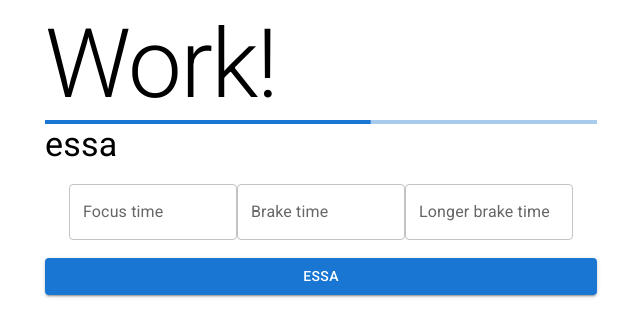
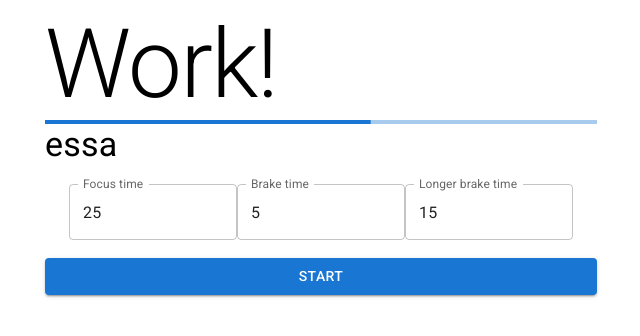
Before and after one commit to pjwegiel/pomodoro, a React (Create React App) app: page / in a window 1280 px wide. Shown: the top 336 px of the page, without its empty margins (319-959 px from the left). Built offline with nearby package versions, Linux system fonts and the light colour scheme.

Commit message:
added basic logic to form

```diff
--- a/src/Components/Form/Form.tsx
+++ b/src/Components/Form/Form.tsx
@@ -1,17 +1,46 @@
-import { TextField, Container, Button } from '@mui/material'
+import { Container, Button } from '@mui/material'
+import { useState } from 'react'
+import { NumberInputTextField } from '../NumberInputTextField/NumberInputTextField'
 
 export function Form(): JSX.Element {
+    const [focusTime, setFocusTime] = useState<number>(25)
+    const [brakeTime, setBrakeTime] = useState<number>(5)
+    const [longerBrakeTime, setLongerBrakeTime] = useState<number>(15)
     return (
         <>
             <br />
             <Container style={{ display: 'flex' }}>
-                <TextField type="number" label="Focus time" />
-                <TextField type="number" label="Brake time" />
-                <TextField type="number" label="Longer brake time" />
+                <NumberInputTextField
+                    label="Focus time"
+                    value={focusTime}
+                    onChangeEvent={(e) => {
+                        e.preventDefault()
+                        const focusValue = parseInt(e.target.value, 10)
+                        setFocusTime(focusValue)
+                    }}
+                />
+                <NumberInputTextField
+                    label="Brake time"
+                    value={brakeTime}
+                    onChangeEvent={(e) => {
+                        e.preventDefault()
+                        const brakeValue = parseInt(e.target.value, 10)
+                        setBrakeTime(brakeValue)
+                    }}
+                />
+                <NumberInputTextField
+                    label="Longer brake time"
+                    value={longerBrakeTime}
+                    onChangeEvent={(e) => {
+                        e.preventDefault()
+                        const longerBrakeValue = parseInt(e.target.value, 10)
+                        setLongerBrakeTime(longerBrakeValue)
+                    }}
+                />
             </Container>
             <br />
             <Button variant="contained" fullWidth>
-                Essa
+                Start
             </Button>
         </>
     )
--- /dev/null
+++ b/src/Components/NumberInputTextField/NumberInputTextField.tsx
@@ -0,0 +1,26 @@
+import TextField from '@mui/material/TextField'
+import { ChangeEvent } from 'react'
+
+type NumberInputTextFieldProps = {
+    label: string
+    value: number
+    onChangeEvent: (
+        e: ChangeEvent<HTMLTextAreaElement | HTMLInputElement>
+    ) => void
+}
+
+export function NumberInputTextField({
+    label,
+    value,
+    onChangeEvent,
+}: NumberInputTextFieldProps) {
+    return (
+        <TextField
+            type="number"
+            inputProps={{ min: 0 }}
+            label={label}
+            value={value}
+            onChange={onChangeEvent}
+        />
+    )
+}
--- a/src/Components/ProgressBar/ProgressBar.tsx
+++ b/src/Components/ProgressBar/ProgressBar.tsx
@@ -15,7 +15,7 @@ export function ProgressBar({ isWorking }: ProgressBarProps): JSX.Element {
     return (
         <>
             <Typography variant="h1">
-                {isWorkingState ? 'Work!' : 'Brake'}
+                {isWorkingState ? 'Work!' : 'Break'}
             </Typography>
             <Box>
                 <LinearProgress
```
